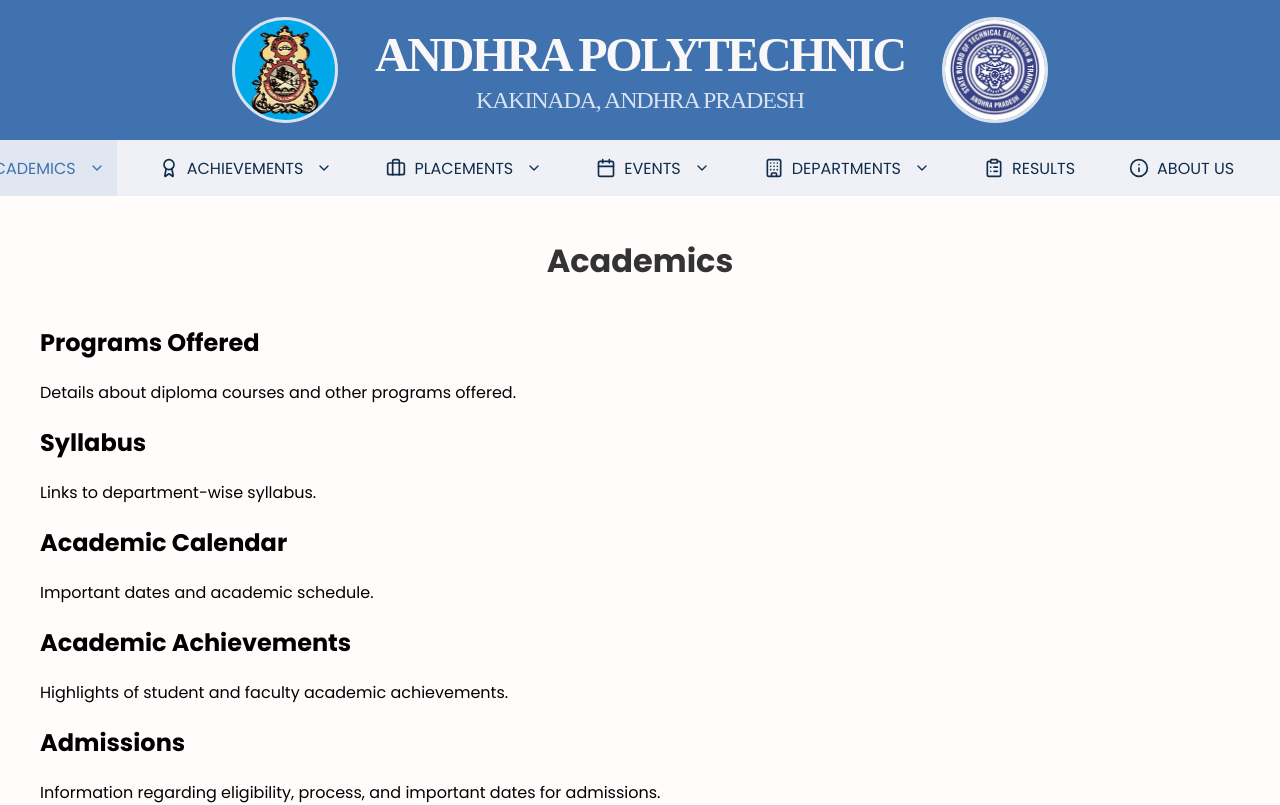
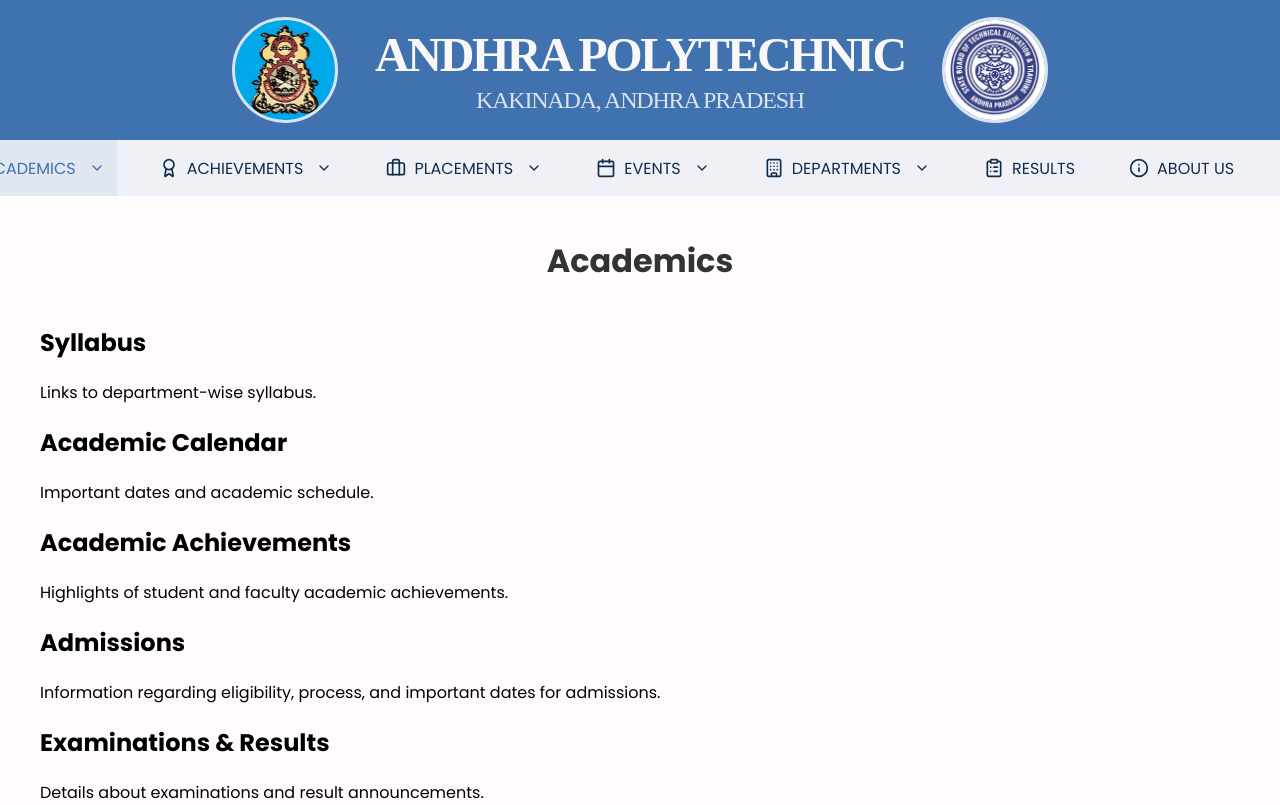
Before and after one commit to DhanushSaiCoder/AndhraPolytechnic, a React (Create React App) app in the folder frontend/: page /academics in a window 1280 px wide. Shown: the top 805 px of the page. Built offline with nearby package versions, Linux system fonts and the light colour scheme.

Commit message:
-courses offered

```diff
--- a/frontend/src/components/NavigationBar.js
+++ b/frontend/src/components/NavigationBar.js
@@ -53,7 +53,6 @@ const NavigationBar = () => {
       label: 'Academics',
       Icon: BookOpen,
       subLinks: [
-        { to: '/academics/programs-offered', label: 'Programs Offered' },
         { to: '/academics/syllabus', label: 'Syllabus' },
         { to: '/academics/academic-calendar', label: 'Academic Calendar' },
         { to: '/academics/academic-achievements', label: 'Academic Achievements' },
--- a/frontend/src/pages/AcademicsPage.js
+++ b/frontend/src/pages/AcademicsPage.js
@@ -2,7 +2,7 @@ import React from 'react';
 import '../styles/AcademicsStyles/Academics.css';
 
 // Placeholder imports for Academics components
-import ProgramsOffered from '../components/AcademicsComponents/ProgramsOffered';
+
 import SyllabusSection from '../components/AcademicsComponents/SyllabusSection';
 import AcademicCalendar from '../components/AcademicsComponents/AcademicCalendar';
 import AcademicAchievements from '../components/AcademicsComponents/AcademicAchievements';
@@ -13,7 +13,7 @@ const AcademicsPage = () => {
   return (
     <div className='AcademicsPage'>
       <h1>Academics</h1>
-      <ProgramsOffered />
+
       <SyllabusSection />
       <AcademicCalendar />
       <AcademicAchievements />
```
